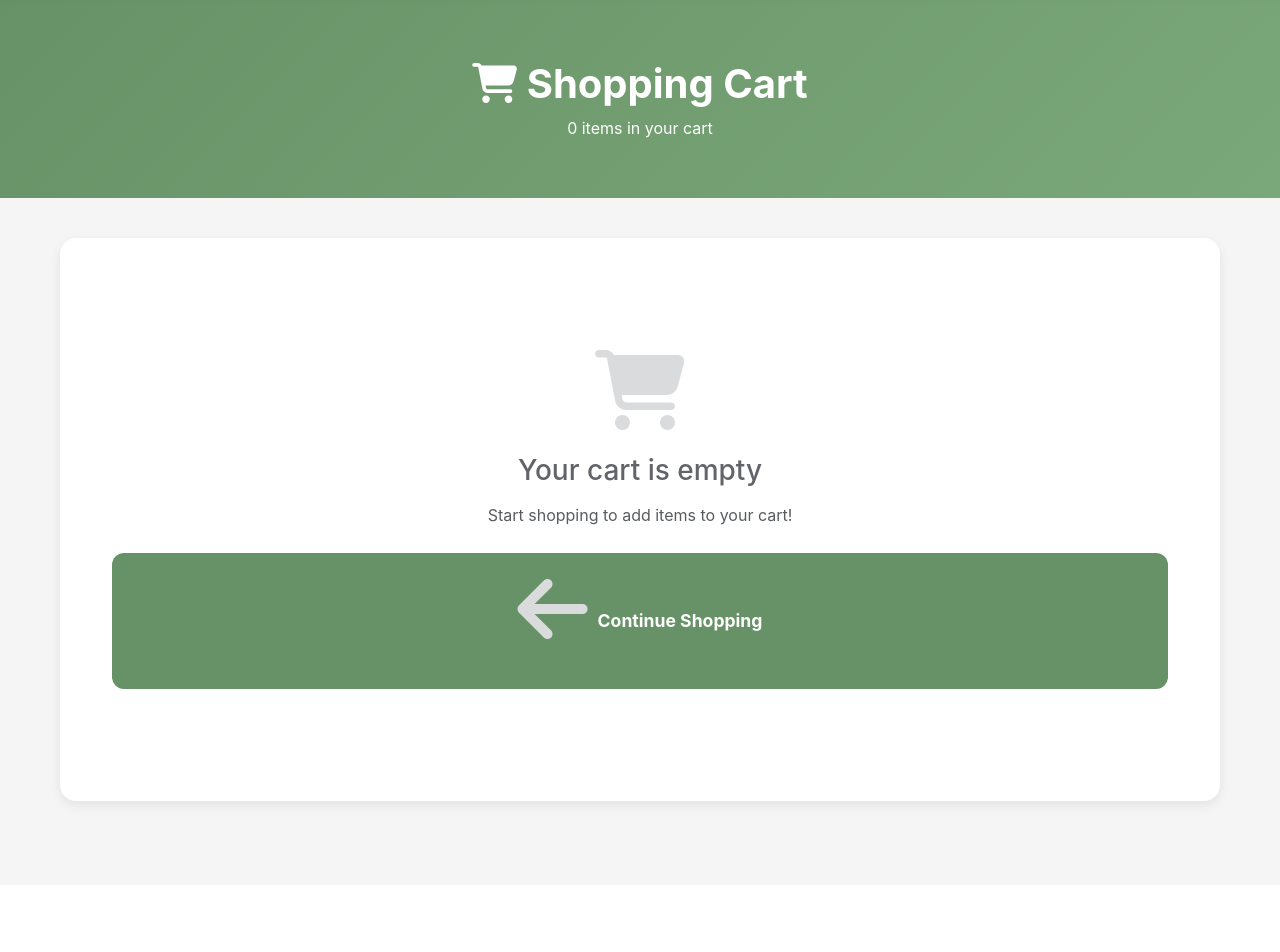
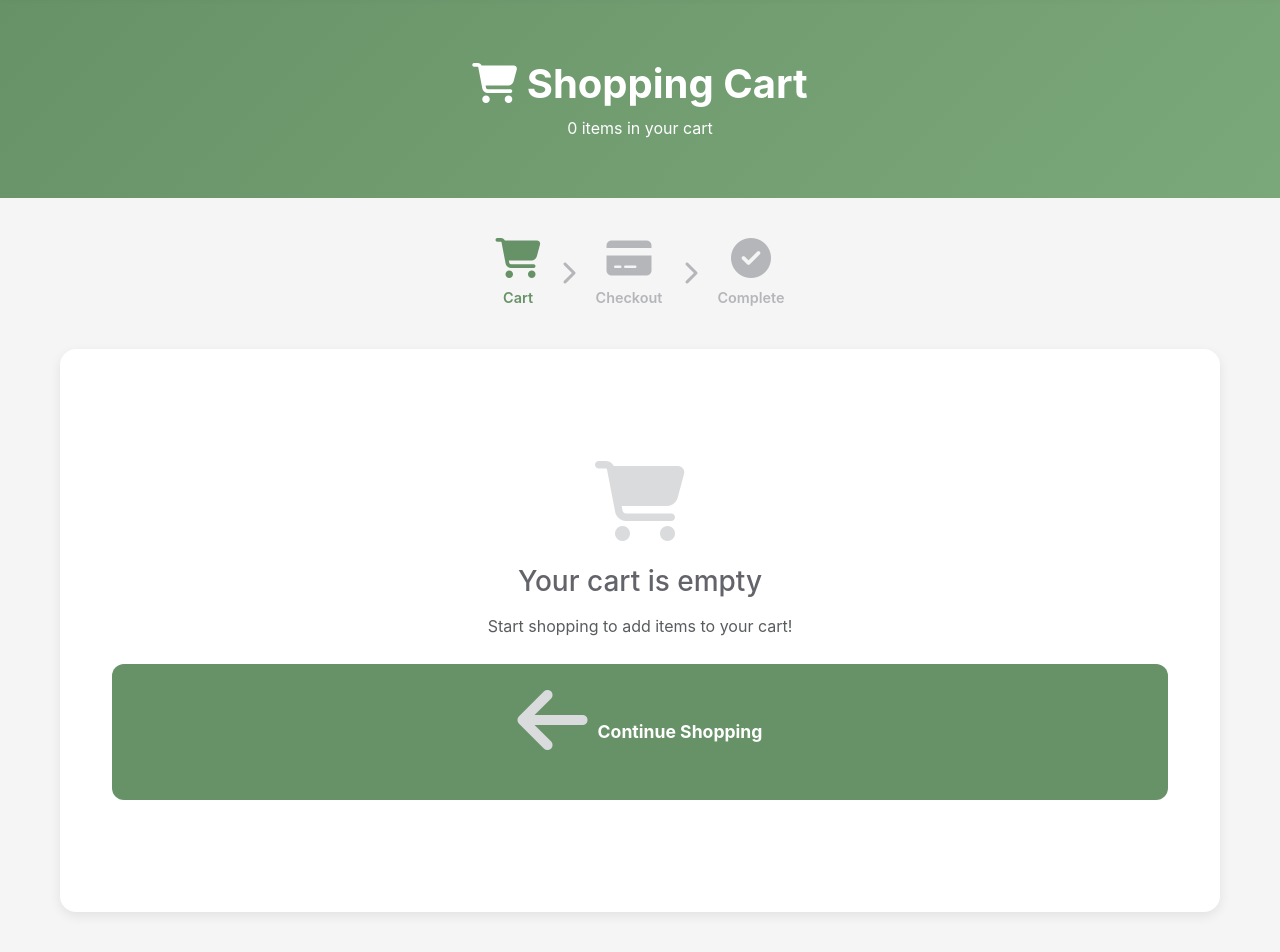
Before and after one commit to princesscheryl/mvc_lab1, a PHP site: page /view/cart.php in a window 1280 px wide. Shown: the part 84-1036 px from the top of the page. Before the commit the page ends 895 px from the top, so only its background shows below. Run offline with PHP 8.4, Linux system fonts and the light colour scheme; data that the repository does not hold is empty.

Commit message:
cart icon to cart page

```diff
--- a/view/cart.php
+++ b/view/cart.php
@@ -302,6 +302,46 @@ $total = $subtotal + $tax;
             margin-right: 6px;
         }
 
+        .progress-steps {
+            display: flex;
+            justify-content: center;
+            align-items: center;
+            gap: 20px;
+            margin-bottom: 40px;
+        }
+
+        .progress-step {
+            text-align: center;
+        }
+
+        .progress-step i {
+            font-size: 2.5rem;
+            margin-bottom: 8px;
+        }
+
+        .progress-step p {
+            font-size: 0.9rem;
+            font-weight: 600;
+            margin: 0;
+        }
+
+        .progress-step.active i {
+            color: var(--primary);
+        }
+
+        .progress-step.active p {
+            color: var(--primary);
+        }
+
+        .progress-step.inactive i, .progress-step.inactive p {
+            color: var(--gray-400);
+        }
+
+        .progress-arrow {
+            color: var(--gray-400);
+            font-size: 1.5rem;
+        }
+
         @media (max-width: 768px) {
             .cart-item {
                 grid-template-columns: 80px 1fr;
@@ -353,6 +393,23 @@ $total = $subtotal + $tax;
 
     <!-- Cart Content -->
     <div class="cart-container">
+        <!-- Progress Steps -->
+        <div class="progress-steps">
+            <div class="progress-step active">
+                <i class="fa fa-shopping-cart"></i>
+                <p>Cart</p>
+            </div>
+            <i class="fa fa-chevron-right progress-arrow"></i>
+            <div class="progress-step inactive">
+                <i class="fa fa-credit-card"></i>
+                <p>Checkout</p>
+            </div>
+            <i class="fa fa-chevron-right progress-arrow"></i>
+            <div class="progress-step inactive">
+                <i class="fa fa-check-circle"></i>
+                <p>Complete</p>
+            </div>
+        </div>
         <?php if (empty($cart_items)): ?>
             <!-- Empty Cart -->
             <div class="cart-card">
```
